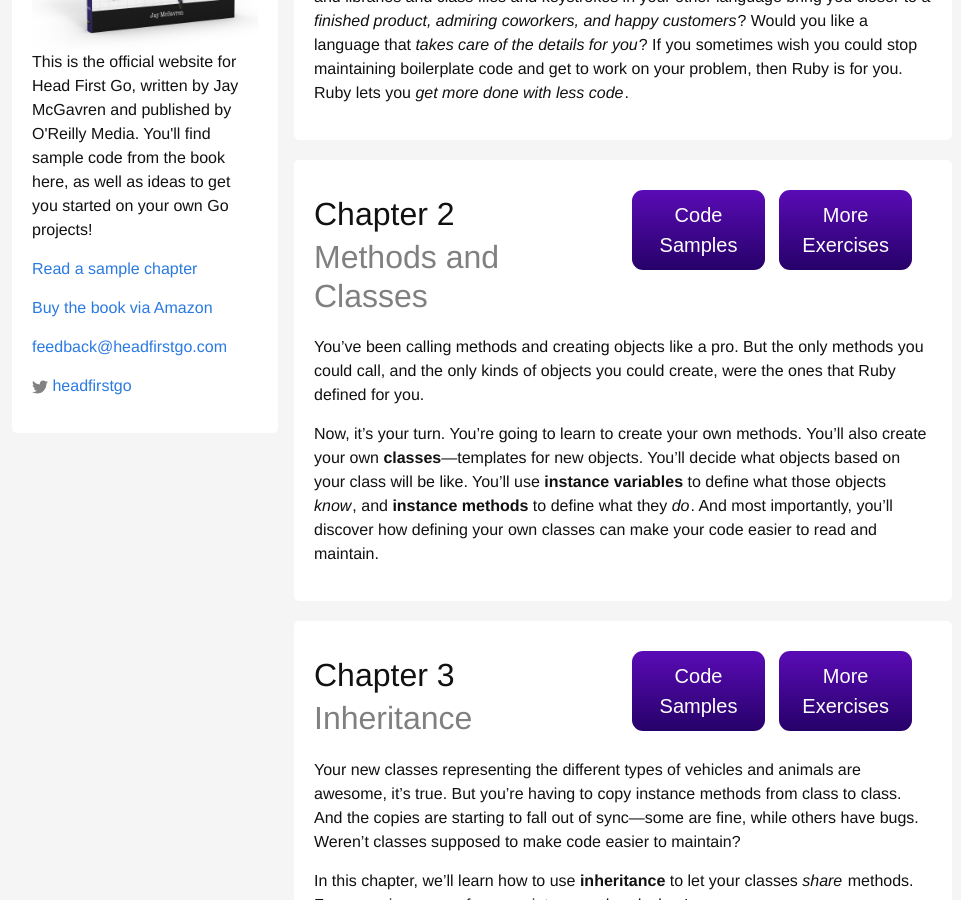
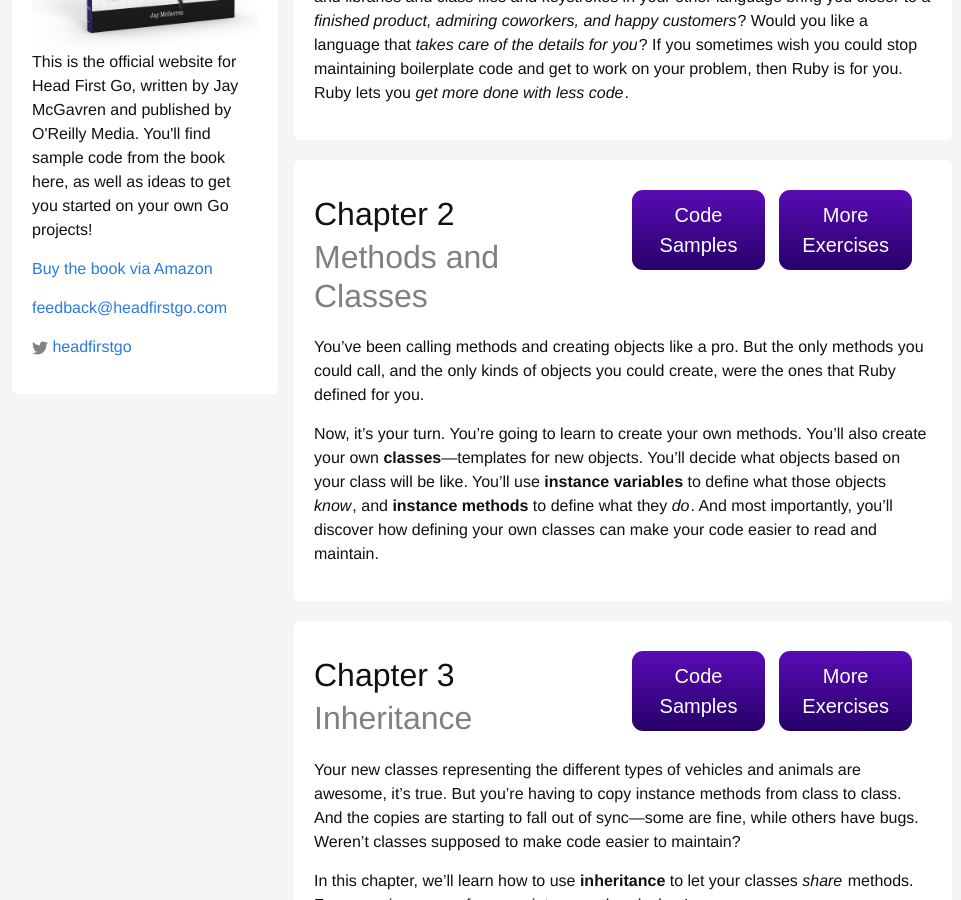
Before and after one commit to jaymcgavren/headfirstgo.com, a Jekyll site: the page built from index.html, in a window 1280 px wide and 900 px high, scrolled down 404 px. Shown: the whole window, without its empty margins (158-1119 px from the left). Built offline with Jekyll 4.4.1, drawn with Linux system fonts in a browser that asks for light colours.

```diff
--- a/_includes/sidebar.html
+++ b/_includes/sidebar.html
@@ -1,10 +1,9 @@
 <aside class="book-sidebar">
-  <a href="http://amzn.com/1449372651">
+  <a href="https://www.amazon.com/dp/1491969555">
     <img src="/images/head_first_ruby_cover.png" width="245" height="229" alt="Head First Ruby Cover"/>
   </a>
   <p class="text">{{ site.description }}</p>
-  <p><a href="http://cdn.oreillystatic.com/oreilly/booksamplers/9781449372651_sampler.pdf">Read a sample chapter</a></p>
-  <p><a href="http://amzn.com/1449372651">Buy the book via Amazon</a></p>
+  <p><a href="https://www.amazon.com/dp/1491969555">Buy the book via Amazon</a></p>
   <ul class="contact-list">
     <li><a href="mailto:{{ site.email }}">{{ site.email }}</a></li>
   </ul>
```
